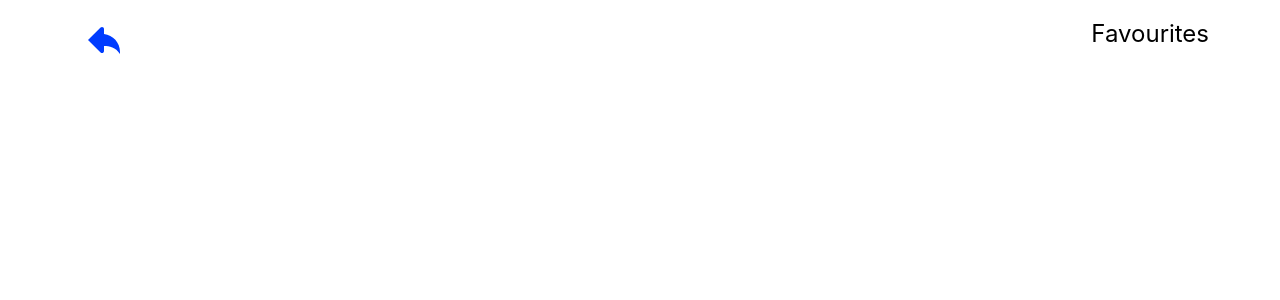
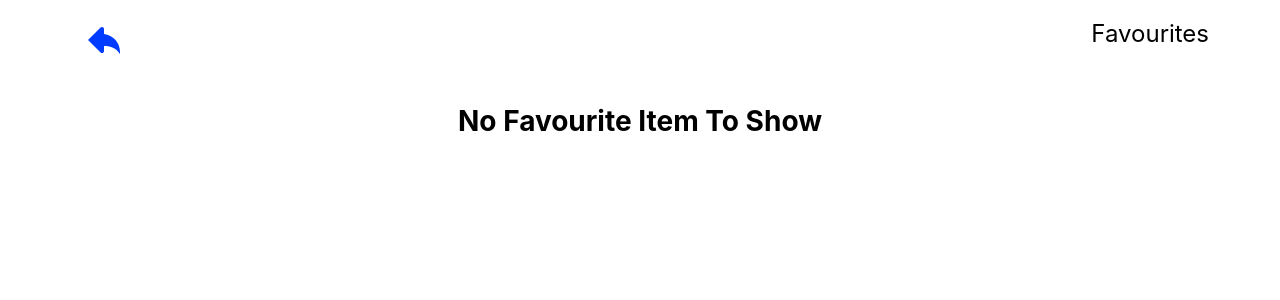
Before and after one commit to MehmetCakir1/pokemonAppWithTypeScript, a React (Create React App) app: page /favourites in a window 1280 px wide. Shown: the top 300 px of the page. Built offline with nearby package versions, Linux system fonts and the light colour scheme; the HTML template or start-up script is replaced by a standard one.

Commit message:
favourites page design

```diff
--- a/src/pages/Favourites.tsx
+++ b/src/pages/Favourites.tsx
@@ -56,23 +56,32 @@ const BackButton = styled.button`
   @media (min-width: 600px) {
     left: 5rem;
   }
-`;
+  `
+const NoFavHeader = styled.h1`
+margin-top: 2rem;
+text-align: center;
+`
 
 const Favourites = () => {
   const navigate = useNavigate();
   const dispatch=useAppDispatch()
   const { favourites, loading } = useAppSelector((state) => state.pokemons);
-  // console.log(favourites);
+  console.log(favourites);
 
   if (loading) {
     <h1>LOADING..</h1>;
   }
+
   return (
     <FavContainer>
       <BackButton onClick={() => navigate("/")}>
         <TiArrowBack />
       </BackButton>
-      {favourites.map((item: any) => {
+      {
+        favourites.length==0 ? (
+          <NoFavHeader>No Favourite Item To Show</NoFavHeader>
+        ):(
+          favourites.map((item: any) => {
             const {id,sprites,name}=item;
             return (
               <FavCardContainer key={id}>
@@ -90,7 +99,10 @@ const Favourites = () => {
                 <FavHeader>{name}</FavHeader>
               </FavCardContainer>
             );
-      })}
+          })
+        )
+      }
+
     </FavContainer>
   );
 };
```
Lines whose indentation alone changed are shown as unchanged.
